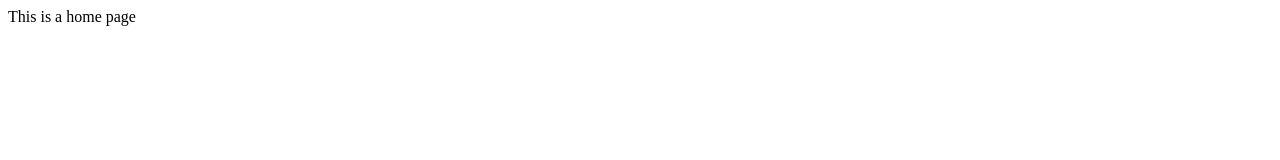
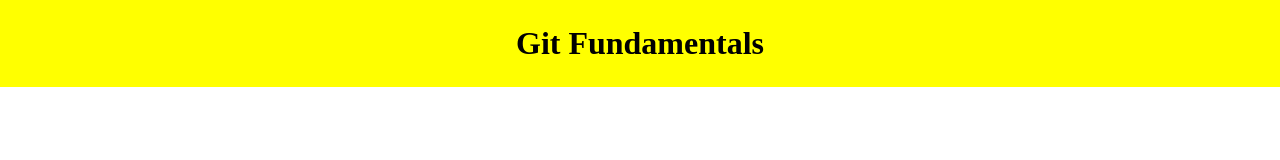
Before and after one commit to Maniwd/myproject, a plain HTML site: page index.html in a window 1280 px wide. Drawn offline with Linux system fonts and the light colour scheme.

Commit message:
index.html and style.css files are updated with initial codes

```diff
--- a/index.html
+++ b/index.html
@@ -1 +1,11 @@
-This is a home page
+<!DOCTYPE html>
+<html lang="en">
+<head>
+	<meta charset="UTF-8">
+	<title>Git tutorial</title>
+	<link rel="stylesheet" href="./style.css">
+</head>
+<body>
+	<h1>Git Fundamentals</h1>
+</body>
+</html>
--- a/style.css
+++ b/style.css
@@ -1 +1,10 @@
-ECHO is on.
+html,body,*{
+	margin: 0;
+	padding: 0;
+}
+
+h1{
+	padding: 25px;
+	background: yellow;
+	text-align: center;
+}
```
